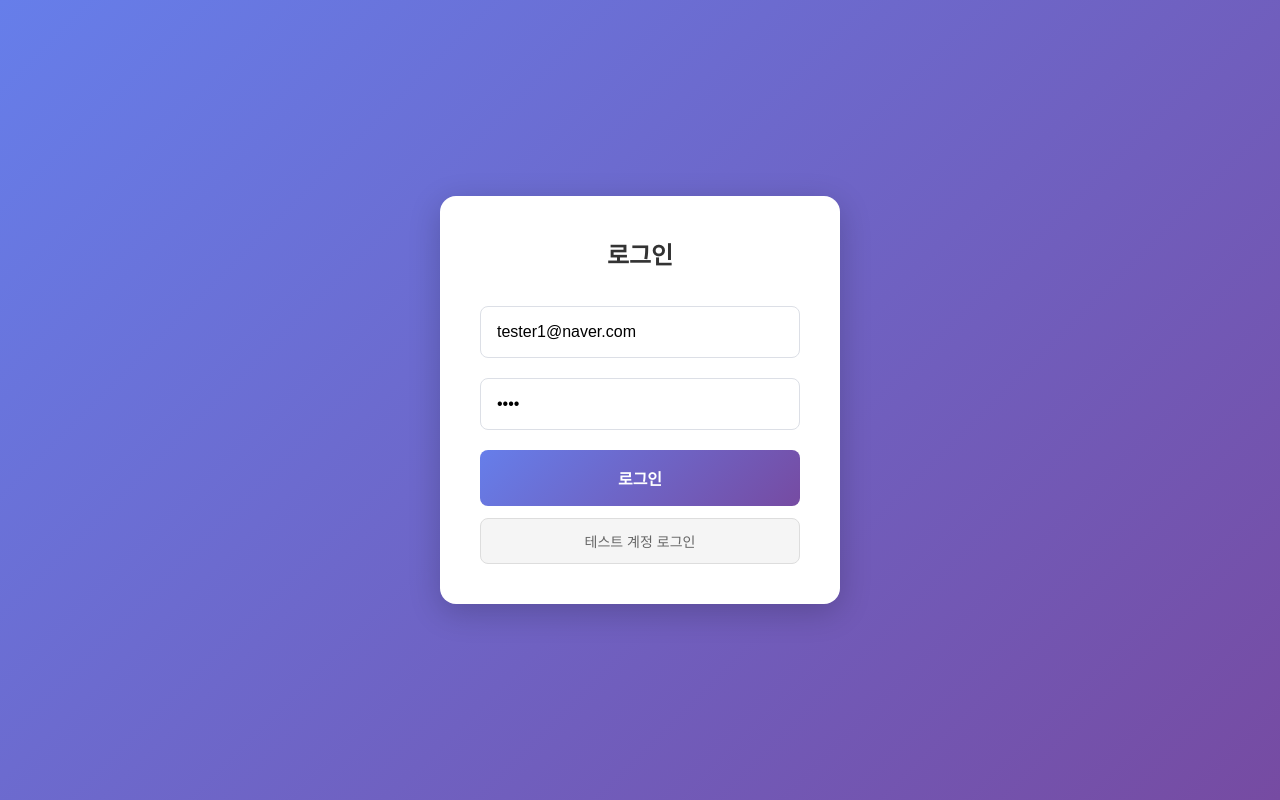
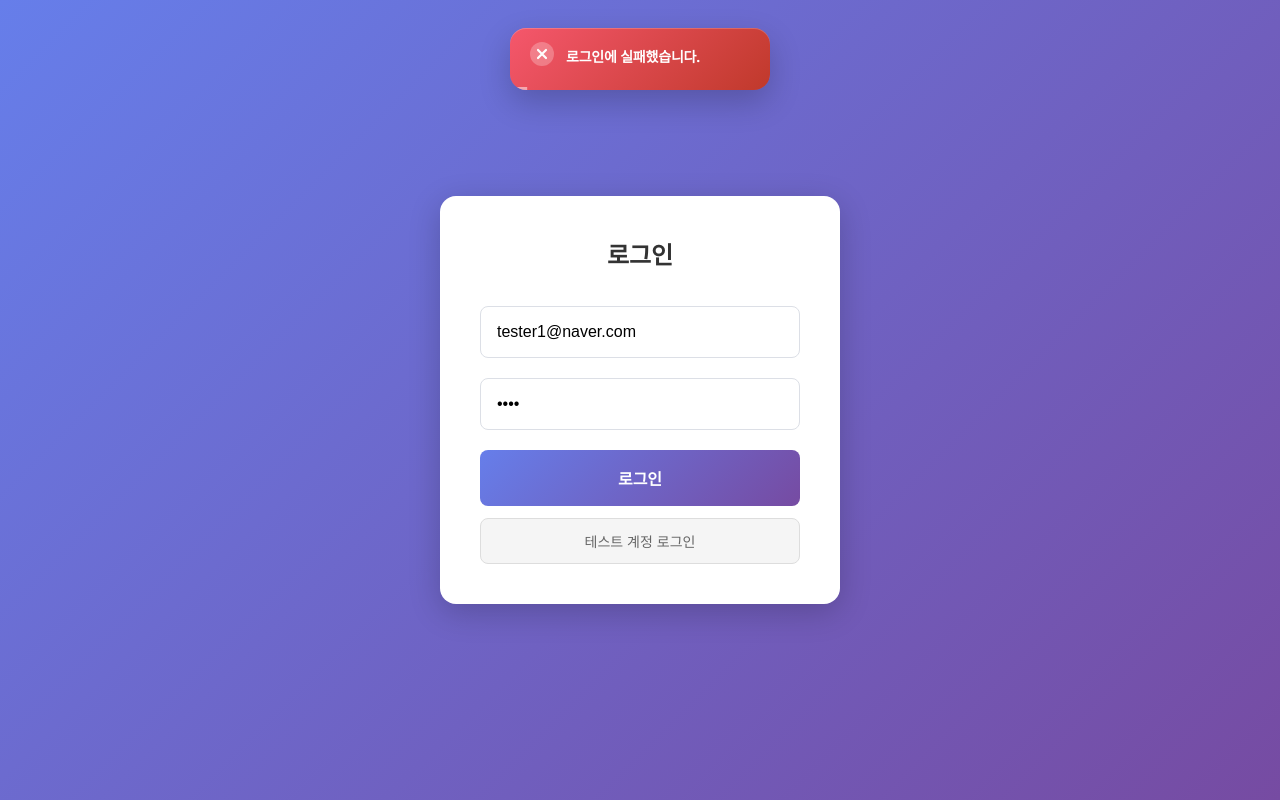
Before and after one commit to hyundol97/GaGyeVue, a Vue app: page / in a window 1280 px wide. Both pictures are taken after a click on the button "테스트 계정 로그인". Built offline with nearby package versions, Linux system fonts and the light colour scheme; no server answers.

Commit message:
feat: add toast component to alternate alert

```diff
--- a/src/App.vue
+++ b/src/App.vue
@@ -1,11 +1,12 @@
 <script setup lang="ts">
-import { ref, onMounted } from 'vue';
+import { ref, onMounted, provide } from 'vue';
 import { useAuthStore } from './stores/auth';
 
 import Login from './components/Login.vue';
 import Home from './components/Home.vue';
 import ExpenseForm from './components/expense/ExpenseForm.vue';
 import IncomeForm from './components/income/IncomeForm.vue';
+import ToastNotification from './components/ToastNotification.vue';
 
 const authStore = useAuthStore();
 const currentView = ref<'login' | 'home' | 'expenseForm' | 'incomeForm'>('login');
@@ -34,10 +35,18 @@ const startIncomeEntry = () => {
     currentView.value = 'incomeForm';
 };
 
+const toastRef = ref<InstanceType<typeof ToastNotification> | null>(null);
+const showToast = (message: string, type: 'success' | 'error' = 'success', countdown?: number) => {
+    toastRef.value?.show(message, type, countdown);
+};
+provide('showToast', showToast);
+
 const handleFormComplete = (data: any) => {
     console.log('Expense saved:', data);
-    alert('가계부 입력이 완료되었습니다!');
-    currentView.value = 'home';
+    showToast('입력 완료! 3초 후 홈으로 이동합니다.', 'success', 3);
+    setTimeout(() => {
+        currentView.value = 'home';
+    }, 3000);
 };
 
 const handleFormCancel = () => {
@@ -47,6 +56,7 @@ const handleFormCancel = () => {
 
 <template>
     <div id="app">
+        <ToastNotification ref="toastRef" />
         <Login v-if="currentView === 'login'" @login="handleLogin" />
         <Home
             v-if="currentView === 'home'"
--- a/src/components/Login.vue
+++ b/src/components/Login.vue
@@ -1,5 +1,5 @@
 <script setup lang="ts">
-import { ref } from 'vue';
+import { ref, inject } from 'vue';
 import { supabase } from '../lib/supabase';
 import { useAuthStore } from '../stores/auth';
 
@@ -8,6 +8,8 @@ const authStore = useAuthStore();
 const emit = defineEmits<{
     login: [];
 }>();
+
+const showToast = inject<(message: string, type?: 'success' | 'error') => void>('showToast');
 
 const userMail = ref('');
 const password = ref('');
@@ -37,7 +39,7 @@ const handleLogin = async () => {
 
             if (error) {
                 console.error('로그인 오류:', error.message);
-                alert('로그인에 실패했습니다.');
+                showToast?.('로그인에 실패했습니다.', 'error');
                 return;
             }
 
@@ -47,7 +49,7 @@ const handleLogin = async () => {
             }
         } catch (error) {
             console.error('로그인 오류:', error);
-            alert('로그인에 실패했습니다.');
+            showToast?.('로그인에 실패했습니다.', 'error');
         } finally {
             isLoading.value = false;
         }
--- /dev/null
+++ b/src/components/ToastNotification.vue
@@ -0,0 +1,154 @@
+<script setup lang="ts">
+import { ref } from 'vue';
+
+interface Toast {
+    id: number;
+    message: string;
+    type: 'success' | 'error';
+    countdown?: number;
+}
+
+const toasts = ref<Toast[]>([]);
+let nextId = 0;
+
+const show = (message: string, type: 'success' | 'error' = 'success', countdown?: number) => {
+    const id = nextId++;
+    toasts.value.push({ id, message, type, countdown });
+
+    if (countdown) {
+        const timer = setInterval(() => {
+            const toast = toasts.value.find(t => t.id === id);
+            if (!toast) { clearInterval(timer); return; }
+            if (toast.countdown! <= 1) {
+                clearInterval(timer);
+            } else {
+                toast.countdown!--;
+            }
+        }, 1000);
+    }
+
+    const duration = countdown ? countdown * 1000 : 3000;
+    setTimeout(() => {
+        toasts.value = toasts.value.filter(t => t.id !== id);
+    }, duration);
+};
+
+defineExpose({ show });
+</script>
+
+<template>
+    <Teleport to="body">
+        <div class="toast-wrapper">
+            <TransitionGroup name="toast">
+                <div v-for="toast in toasts" :key="toast.id" class="toast" :class="toast.type">
+                    <div class="toast-icon-wrap">
+                        <svg v-if="toast.type === 'success'" viewBox="0 0 24 24" fill="none">
+                            <circle cx="12" cy="12" r="12" fill="white" fill-opacity="0.25" />
+                            <path d="M7 12.5l3.5 3.5 6.5-7" stroke="white" stroke-width="2.2" stroke-linecap="round" stroke-linejoin="round"/>
+                        </svg>
+                        <svg v-else viewBox="0 0 24 24" fill="none">
+                            <circle cx="12" cy="12" r="12" fill="white" fill-opacity="0.25" />
+                            <path d="M8 8l8 8M16 8l-8 8" stroke="white" stroke-width="2.2" stroke-linecap="round"/>
+                        </svg>
+                    </div>
+                    <span class="toast-message">{{ toast.message }}</span>
+                    <span v-if="toast.countdown" class="toast-countdown">{{ toast.countdown }}</span>
+                    <div class="toast-progress" :class="toast.type" :style="{ animationDuration: toast.countdown ? `${toast.countdown + 1}s` : '3s' }"></div>
+                </div>
+            </TransitionGroup>
+        </div>
+    </Teleport>
+</template>
+
+<style scoped>
+.toast-wrapper {
+    position: fixed;
+    top: 28px;
+    left: 50%;
+    transform: translateX(-50%);
+    z-index: 9999;
+    display: flex;
+    flex-direction: column;
+    gap: 12px;
+    pointer-events: none;
+}
+
+.toast {
+    position: relative;
+    display: flex;
+    align-items: center;
+    gap: 12px;
+    padding: 14px 20px 18px;
+    border-radius: 16px;
+    font-size: 14px;
+    font-weight: 600;
+    color: white;
+    min-width: 260px;
+    overflow: hidden;
+    box-shadow: 0 12px 32px rgba(0, 0, 0, 0.2), inset 0 1px 0 rgba(255,255,255,0.2);
+}
+
+.toast.success {
+    background: linear-gradient(135deg, #667eea 0%, #764ba2 100%);
+}
+
+.toast.error {
+    background: linear-gradient(135deg, #f5576c 0%, #c0392b 100%);
+}
+
+.toast-icon-wrap svg {
+    width: 24px;
+    height: 24px;
+    flex-shrink: 0;
+}
+
+.toast-message {
+    flex: 1;
+    letter-spacing: -0.2px;
+}
+
+.toast-countdown {
+    width: 28px;
+    height: 28px;
+    border-radius: 50%;
+    background: rgba(255, 255, 255, 0.25);
+    display: flex;
+    align-items: center;
+    justify-content: center;
+    font-size: 13px;
+    font-weight: 700;
+    flex-shrink: 0;
+}
+
+.toast-progress {
+    position: absolute;
+    bottom: 0;
+    left: 0;
+    height: 3px;
+    width: 100%;
+    border-radius: 0 0 16px 16px;
+    background: rgba(255, 255, 255, 0.5);
+    animation: progress 3s linear forwards;
+    transform-origin: left;
+}
+
+@keyframes progress {
+    from { transform: scaleX(1); }
+    to   { transform: scaleX(0); }
+}
+
+.toast-enter-active {
+    transition: all 0.35s cubic-bezier(0.34, 1.56, 0.64, 1);
+}
+.toast-leave-active {
+    transition: all 0.25s ease;
+}
+.toast-enter-from {
+    opacity: 0;
+    transform: translateY(-20px) scale(0.9);
+}
+.toast-leave-to {
+    opacity: 0;
+    transform: translateY(-8px) scale(0.95);
+}
+</style>
--- a/src/components/expense/ExpenseForm.vue
+++ b/src/components/expense/ExpenseForm.vue
@@ -1,5 +1,5 @@
 <script setup lang="ts">
-import { ref, computed } from 'vue';
+import { ref, computed, inject } from 'vue';
 import { supabase } from '../../lib/supabase';
 import type { User } from '@supabase/supabase-js';
 
@@ -17,6 +17,8 @@ const emit = defineEmits<{
     complete: [data: any];
     cancel: [];
 }>();
+
+const showToast = inject<(message: string, type?: 'success' | 'error') => void>('showToast');
 
 const currentStep = ref(1);
 const isSubmitting = ref(false);
@@ -94,7 +96,7 @@ const submitForm = async () => {
         emit('complete', formData.value);
     } catch (error) {
         console.error('저장 실패:', error);
-        alert('저장에 실패했습니다. 다시 시도해주세요.');
+        showToast?.('저장에 실패했습니다. 다시 시도해주세요.', 'error');
     } finally {
         isSubmitting.value = false;
     }
--- a/src/components/income/IncomeForm.vue
+++ b/src/components/income/IncomeForm.vue
@@ -1,5 +1,5 @@
 <script setup lang="ts">
-import { ref, computed } from 'vue';
+import { ref, computed, inject } from 'vue';
 import { supabase } from '../../lib/supabase';
 import type { User } from '@supabase/supabase-js';
 
@@ -15,6 +15,8 @@ const emit = defineEmits<{
     complete: [data: any];
     cancel: [];
 }>();
+
+const showToast = inject<(message: string, type?: 'success' | 'error') => void>('showToast');
 
 const currentStep = ref(1);
 const isSubmitting = ref(false);
@@ -84,7 +86,7 @@ const submitForm = async () => {
         emit('complete', formData.value);
     } catch (error) {
         console.error('저장 실패:', error);
-        alert('저장에 실패했습니다. 다시 시도해주세요.');
+        showToast?.('저장에 실패했습니다. 다시 시도해주세요.', 'error');
     } finally {
         isSubmitting.value = false;
     }
```
